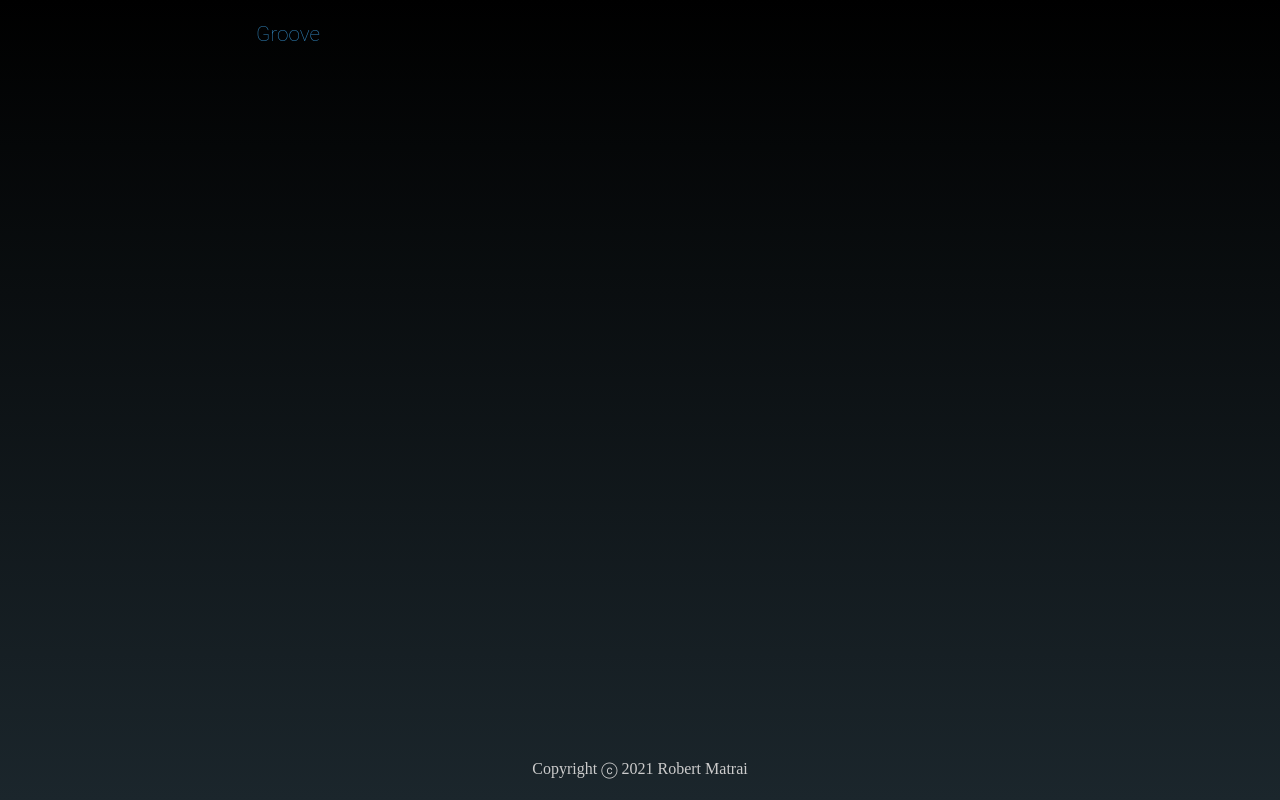
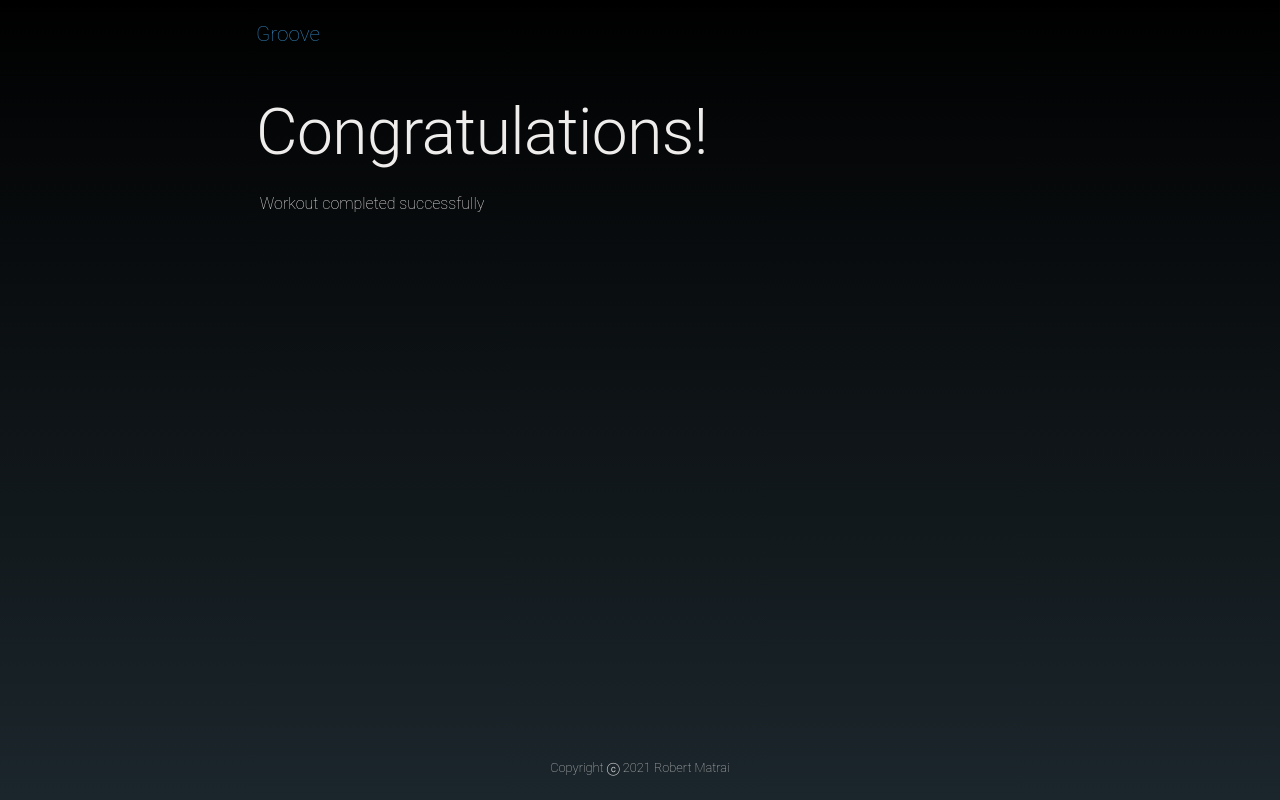
Before and after one commit to robert-matrai/groove-web, a React (Create React App) app: page /finish in a window 1280 px wide. Built offline with nearby package versions, Linux system fonts and the light colour scheme.

Commit message:
Create and route to Finish page

```diff
--- a/src/components/App.jsx
+++ b/src/components/App.jsx
@@ -3,8 +3,11 @@ import Header from "./Header";
 import Footer from "./Footer";
 import Home from "./Home";
 import Workout from "./Workout";
+import Finish from "./Finish";
 import { BrowserRouter as Router, Switch, Route } from "react-router-dom";
 import { makeStyles } from "@material-ui/core";
+import { createBrowserHistory } from "history";
+
 
 const useStyles = makeStyles({
   page: {
@@ -13,15 +16,18 @@ const useStyles = makeStyles({
   },
 });
 
+
 function App() {
   const classes = useStyles();
+  const history = createBrowserHistory();
   return (
     <div className={classes.page}>
-      <Router>
+      <Router history={history}>
         <Header />
         <Switch>
           <Route path="/" exact component={Home} />
           <Route path="/workout" exact component={Workout} />
+          <Route path="/finish" exact component={Finish} />
         </Switch>
         <Footer />
       </Router>
--- /dev/null
+++ b/src/components/Finish.jsx
@@ -0,0 +1,55 @@
+import { Grid } from "@material-ui/core";
+import React from "react";
+import Title from "./exercises_page/Title";
+import SubTitle from "./exercises_page/SubTitle";
+import { makeStyles } from "@material-ui/core";
+
+const useStyles = makeStyles((theme) => ({
+  titleWrapper: {
+    width: "50%",
+    height: "100%",
+    padding: "1% 0 5%",
+  },
+  subTitle: {
+    paddingLeft: "1%",
+  },
+  button: {
+    "&:hover": {
+      backgroundColor: theme.palette.button.hover,
+    },
+    backgroundColor: theme.palette.button.active,
+    width: "100%",
+    fontFamily: theme.typography.fontFamily,
+  },
+  link: {
+    color: theme.palette.text.primary,
+    textDecorationLine: "none",
+  },
+  finish: {
+    padding: "20px 0 100px",
+    color: theme.palette.text.primary,
+  },
+}));
+
+const title = "Congratulations!";
+const subTitle =
+  "Workout completed successfully";
+
+export default function Finish() {
+  const classes = useStyles();
+  return (
+    <div className={classes.finish}>
+      <Grid
+        container
+        direction="column"
+        justify={"flex-end"}
+        alignItems={"flex-start"}
+      >
+        <Grid item className={classes.titleWrapper}>
+          <Title title={title} />
+          <SubTitle subTitle={subTitle} classes={classes} />
+        </Grid>
+      </Grid>
+    </div>
+  );
+}
--- a/src/components/Footer.jsx
+++ b/src/components/Footer.jsx
@@ -1,7 +1,7 @@
 import { makeStyles } from "@material-ui/core";
 import React from "react";
 
-const useStyles = makeStyles(theme => ({
+const useStyles = makeStyles((theme) => ({
   footer: {
     position: "absolute",
     textAlign: "center",
@@ -12,6 +12,8 @@ const useStyles = makeStyles(theme => ({
   },
   p: {
     color: theme.palette.text.footer,
+    fontFamily: theme.typography.fontFamily,
+    ...theme.typography.footer,
   },
 }));
 
--- a/src/components/exercise_list_page/AllSets.jsx
+++ b/src/components/exercise_list_page/AllSets.jsx
@@ -29,8 +29,6 @@ function AllSets(props) {
               hours: temp.getHours(),
               minutes: temp.getMinutes(),
             };
-            console.log("now in allsets: ");
-            console.log(now);
             return (index > 0 && // never show first set
               ((set[0] === now.hours &&
                 set[1] > now.minutes + props.selectedInterval) ||
--- a/src/components/exercise_list_page/NextSet.jsx
+++ b/src/components/exercise_list_page/NextSet.jsx
@@ -43,6 +43,7 @@ function NextSet(props) {
       >
         <TimeTillNextSet
           allSets={props.allSets}
+          numOfSets={props.numOfSets}
           currentSetNum={currentSetNum}
           selectedInterval={props.selectedInterval}
           enforceRerender={props.enforceRerender}
--- a/src/components/exercise_list_page/nextSet/TimeTillNextSet.jsx
+++ b/src/components/exercise_list_page/nextSet/TimeTillNextSet.jsx
@@ -2,6 +2,7 @@ import React, { useState } from "react";
 import Grid from "@material-ui/core/Grid";
 import { Typography } from "@material-ui/core";
 import { makeStyles } from "@material-ui/core";
+import { useHistory } from 'react-router-dom'
 
 const useStyles = makeStyles((theme) => ({
   wrapper: {
@@ -22,6 +23,7 @@ const useStyles = makeStyles((theme) => ({
 }));
 
 function TimeTillNextSet(props) {
+  const history = useHistory();
   const classes = useStyles();
   const temp = new Date();
   const now = {
@@ -69,8 +71,13 @@ function TimeTillNextSet(props) {
       shouldAlert = false;
       //alert
       showAlert(props.currentSetNum);
-      // higher level rerender by state change callback
-      props.enforceRerender();
+      if ((parseInt(props.currentSetNum) + 1) === parseInt(props.numOfSets)) {
+        //showFinishPage();
+        history.push('/finish')
+      } else {
+        // higher level rerender by state change callback
+        props.enforceRerender();
+      }
     } else {
       // otherwise only rerender locally
       doLocalRerender(!localRerender);
@@ -113,6 +120,6 @@ function TimeTillNextSet(props) {
       </Grid>
     </Grid>
   );
-}
+};
 
 export default TimeTillNextSet;
--- a/src/index.js
+++ b/src/index.js
@@ -24,6 +24,10 @@ const theme = createMuiTheme({
       fontWeight: "400",
       fontSize: "1rem",
     },
+    footer: {
+      fontSize: "0.8rem",
+      fontWeight: "200",
+    }
   },
   palette: {
     text: {
```
